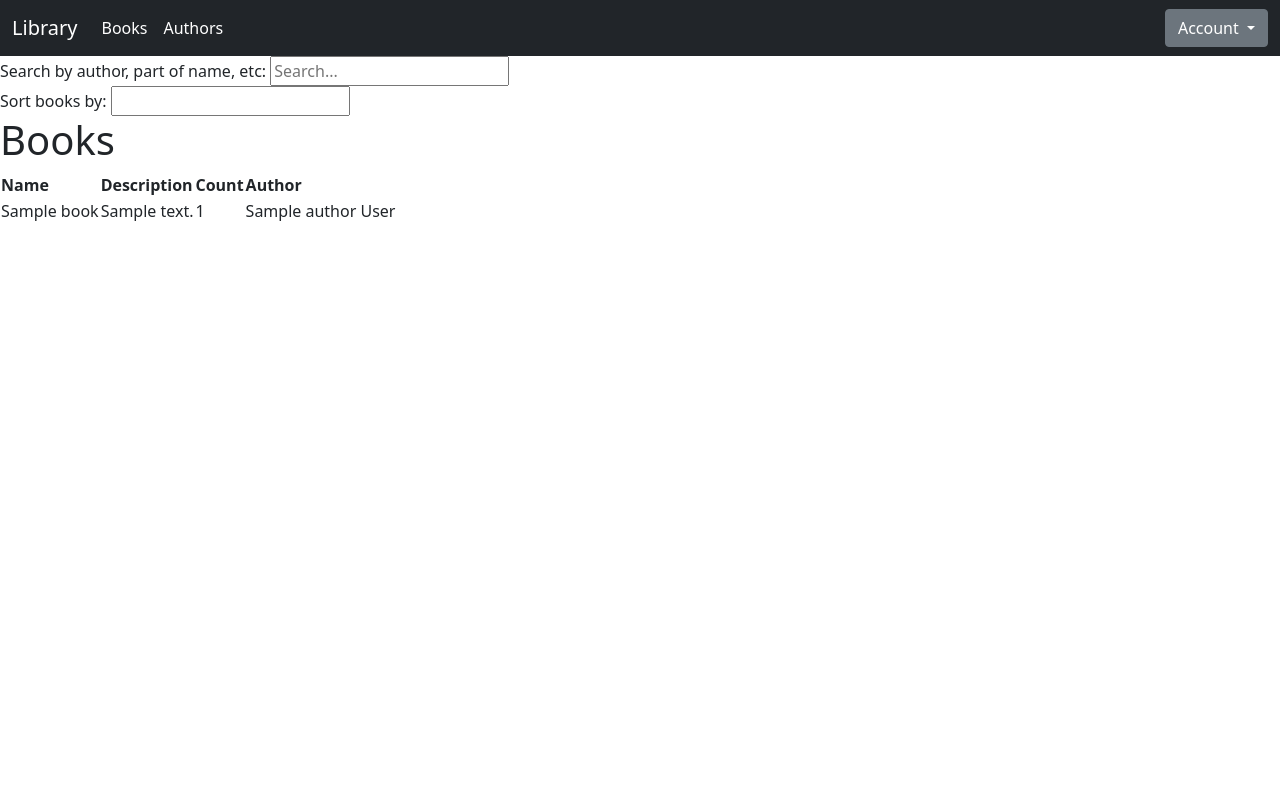
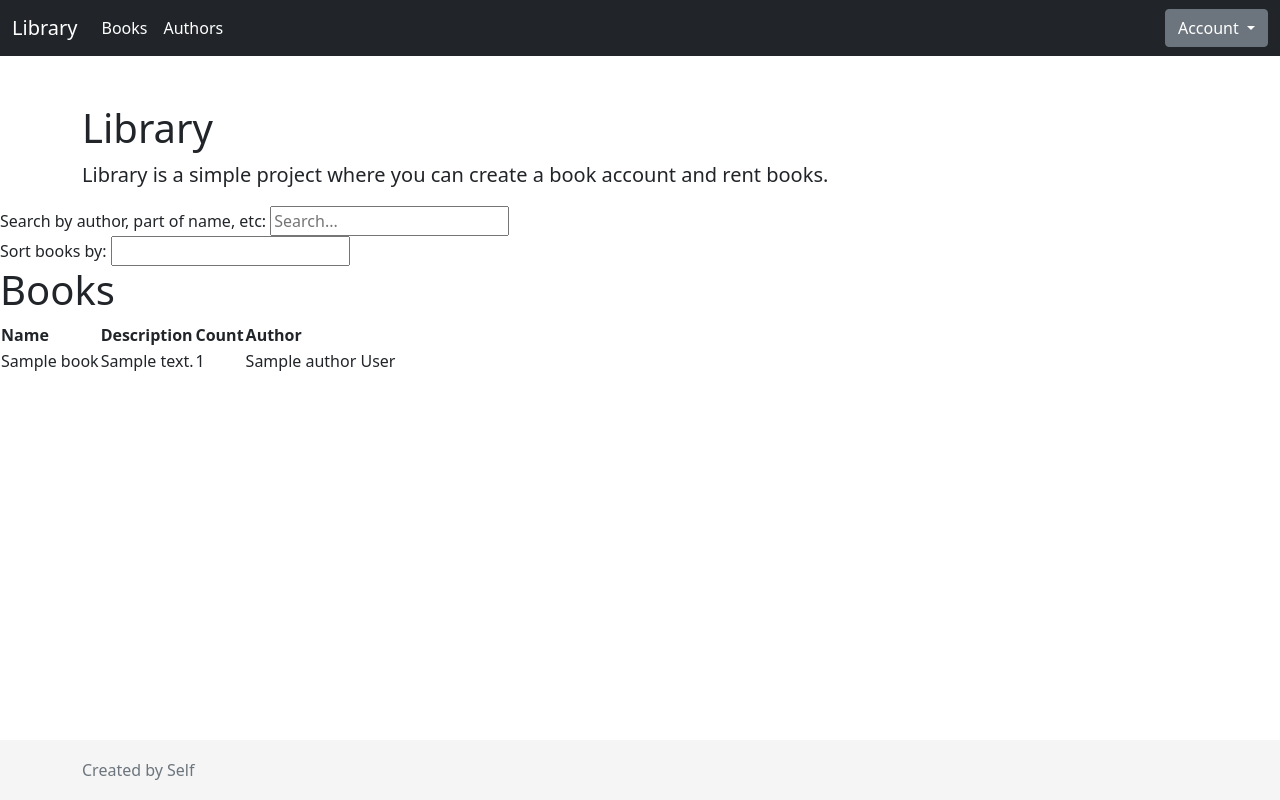
Before and after one commit to self51/Library-Project, a Django app: page /book/ in a window 1280 px wide. Run offline with Django 3.2, Linux system fonts and the light colour scheme; tables that the repository leaves empty hold one stand-in row (values such as "Sample post").

Commit message:
Added footer in base.html

```diff
--- a/library/library/settings.py
+++ b/library/library/settings.py
@@ -11,6 +11,7 @@ https://docs.djangoproject.com/en/3.1/ref/settings/
 """
 
 from pathlib import Path
+import os
 
 # Build paths inside the project like this: BASE_DIR / 'subdir'.
 BASE_DIR = Path(__file__).resolve().parent.parent
@@ -127,6 +128,7 @@ USE_TZ = True
 # https://docs.djangoproject.com/en/3.1/howto/static-files/
 
 STATIC_URL = '/static/'
+STATICFILES_DIRS = [os.path.join(BASE_DIR, "static"),]
 
 LOGIN_REDIRECT_URL = 'account'
 LOGOUT_REDIRECT_URL = 'login'
--- /dev/null
+++ b/library/static/footer.css
@@ -0,0 +1,21 @@
+html {
+  position: relative;
+  min-height: 100%;
+}
+body {
+  margin-bottom: 60px;
+}
+.footer {
+  position: absolute;
+  bottom: 0;
+  width: 100%;
+  height: 60px;
+  line-height: 60px;
+  background-color: #f5f5f5;
+}
+
+.container {
+  width: auto;
+  max-width: 680px;
+  padding: 0 15px;
+}
--- a/library/templates/base.html
+++ b/library/templates/base.html
@@ -1,8 +1,11 @@
+{% load static %}
+
 <!DOCTYPE html>
 <html lang="en">
 <head>
     <meta charset="UTF-8">
     <title>Library</title>
+    <link rel="stylesheet" type="text/css" href="{% static 'footer.css' %}">
     <link href="https://cdn.jsdelivr.net/npm/bootstrap@5.0.0-beta1/dist/css/bootstrap.min.css" rel="stylesheet" integrity="sha384-giJF6kkoqNQ00vy+HMDP7azOuL0xtbfIcaT9wjKHr8RbDVddVHyTfAAsrekwKmP1" crossorigin="anonymous">
     <script src="https://cdn.jsdelivr.net/npm/bootstrap@5.0.0-beta1/dist/js/bootstrap.bundle.min.js" integrity="sha384-ygbV9kiqUc6oa4msXn9868pTtWMgiQaeYH7/t7LECLbyPA2x65Kgf80OJFdroafW" crossorigin="anonymous"></script>
 </head>
@@ -43,6 +46,15 @@
             </div>
         </div>
     </nav>
+    <main role="main" class="container">
+      <h1 class="mt-5">Library</h1>
+      <p class="lead">Library is a simple project where you can create a book account and rent books.</p>
+    </main>
+    <footer class="footer">
+      <div class="container">
+        <span class="text-muted">Created by Self</span>
+      </div>
+    </footer>
 
     {% block content %}
     {% endblock content %}
--- a/library/templates/book/book_list.html
+++ b/library/templates/book/book_list.html
@@ -8,7 +8,7 @@
 <form method="GET" id="sortform">
     <lable for="choices_list" >Sort books by:</lable>
     <input list="choices" name="sort_by" id="choices_list">
-    <datalist>
+    <datalist id="choices">
         <option value="name(descending)">From A to Z (default)</option>
         <option value="name(ascending)">From Z to A</option>
         <option value="count(ascending)">From min to max</option>
@@ -36,3 +36,8 @@
     {% endfor %}
 </table>
 {% endblock content %}
+
+<!--            <form class="d-flex" method="GET" id="searchform">-->
+<!--                <input class="form-control me-2" id="searchbox" name="q" type="text" value="{{ request.GET.q }}" placeholder="Search" aria-label="Search">-->
+<!--                <button class="btn btn-outline-success" type="submit">Search</button>-->
+<!--            </form>-->
```
